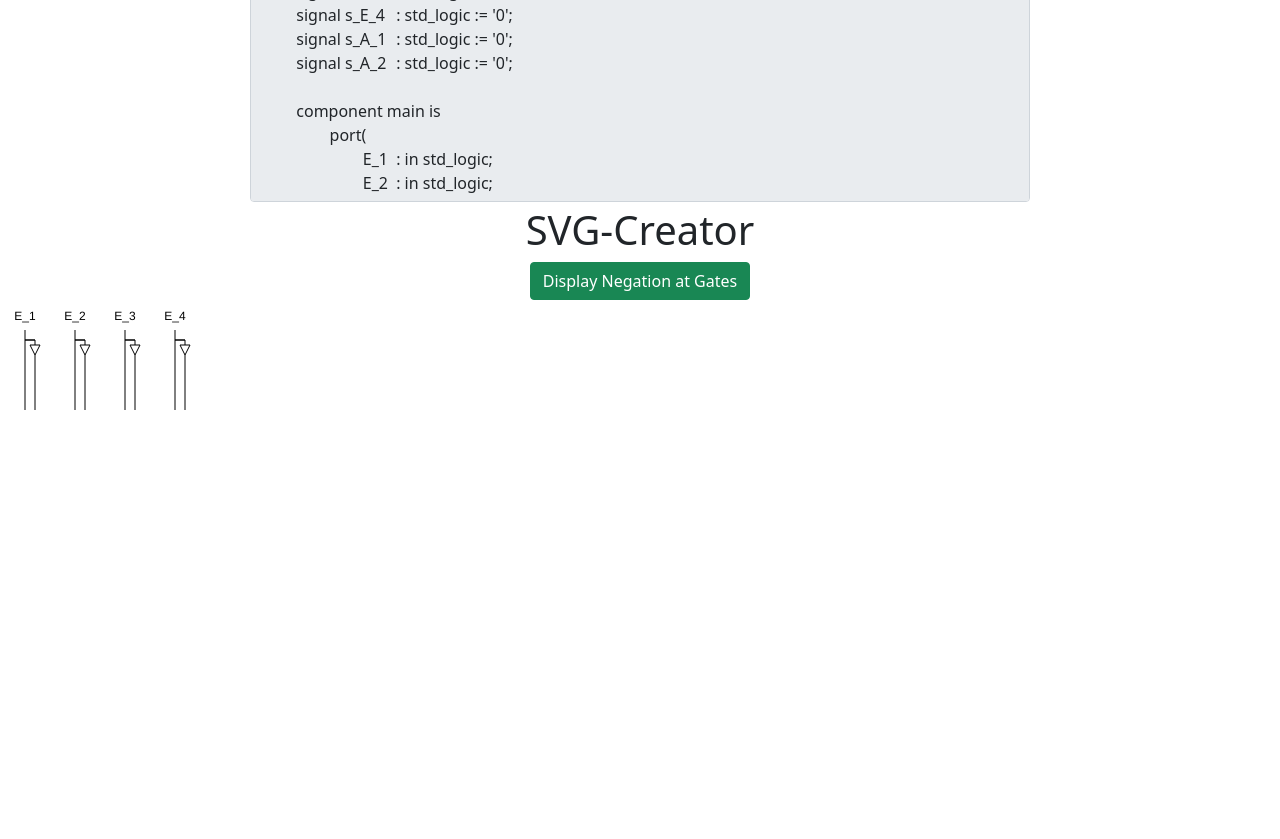
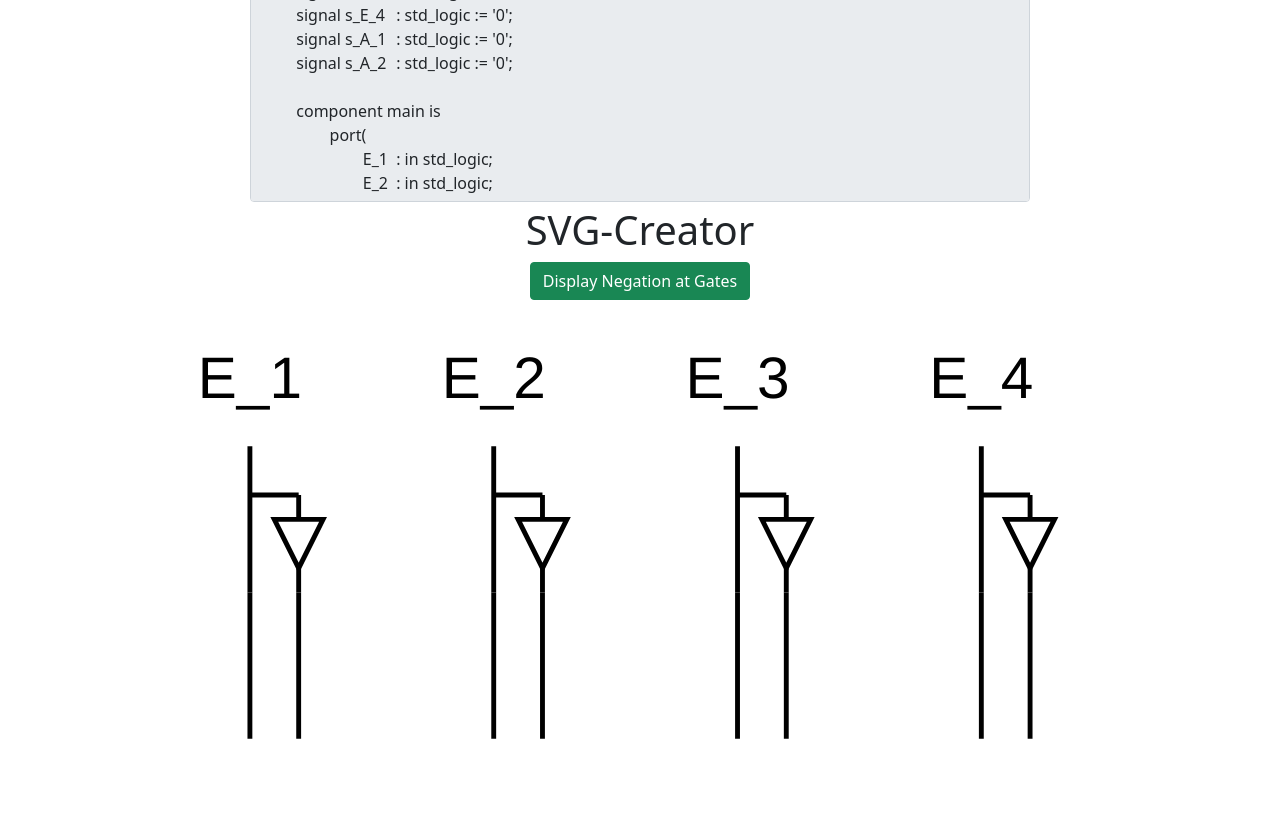
Before and after one commit to davirieser/vhdl_creator, an Electron app: page src/index.html in a window 1280 px wide. Shown: the part 2975-3814 px from the top of the page. Drawn offline with nearby package versions, Linux system fonts and the light colour scheme.

Commit message:
Fixed Issues with SVG-Size

```diff
--- a/src/index.css
+++ b/src/index.css
@@ -1,108 +1,6 @@
-/* body{
-    padding-bottom: 1em;
-    font-family: Arial;
-    font-size: 5;
-    background-color: rgb(65, 65, 65);
-    color: white;
-    margin-top: 5em !important;
-}
-
-.HeaderDiv{
-    margin: 1em;
-    font-size: 200%;
-}
-
-.Header{
-    font-size: 3em;
-}
-
-.HeaderDiv input{
-    font-size: 100%;
-    width: auto;
-    border: none;
-    background-color: inherit;
-}
-
-.no_padding{
-    padding: 0%;
-    margin: 0%;
-}
-
-.truth_table{
-    border: 0.25ex solid white !important;
-    table-layout: auto;
-    border-collapse: collapse;
-}
-
-.truth_table_header{
-    border-bottom: 0.25ex solid white;
-}
-
-.truth_table_header input{
-    border: none;
-}
-
-.truth_table_td{
-    border-right: 0.25ex solid white;
-}
-
-.double_border{
-    border-left: 0.5ex solid white;
-}
-
-.kv_diagram{
-    border-collapse: collapse;
-}
-
-.kv_diagram_td{
-    text-align: center;
-}
-
-.flex_shrink{
-    flex: 0 1 auto !important;
-}
-
-.name_input{
-    background-color: rgb(65, 65, 65);
-    text-align: center;
-}
-
-.logic_input{
-    border: none;
-    background-color: rgb(65, 65, 65);
-    text-align: center;
-}
-
-.span_packet_selector{
-    color: red;
-    cursor: pointer;
-}
-
-.span_packet_selector span{
-    color: red;
-    cursor: pointer;
-}
-
-.selector_div > *{
-    cursor: pointer;
-}
-
-.code_area{
-    height: auto;
-    width: auto;
-    overflow: hidden;
-    font-family: Consolas,"courier new";
-    color: white;
-    padding: 2px;
-    border: 0.1ex solid white;
-    border-radius: 1ex;
-    word-break: break-all;
-}
-
-*/
 
 .svg_container{
-    height: 50rem;
+    width: 80%;
 }
 
 .divTable{
--- a/src/svg-generator.js
+++ b/src/svg-generator.js
@@ -10,9 +10,11 @@ var num_gates = 0;
 var num_negations = 0;
 var num_ellipses = 0;
 var num_texts = 0;
-var current_height = 0;
 var line_spacing = 10;
 var header_y_pos = 20;
+
+var current_height = 0;
+var current_width = 0;
 
 var gate_height_per_input = 25;
 var gate_width = 60;
@@ -60,8 +62,9 @@ function create_svg() {
 
     svg.appendChild(extend_input_lines(current_height));
 
-    svg.setAttribute('width', '100%');
-    svg.setAttribute('height', current_height + header_y_pos);
+    // svg.setAttribute('width', current_width + 5 * distance);
+    // svg.setAttribute('height', current_height + header_y_pos);
+    svg.setAttribute('viewBox', '0 0 ' + (current_width + 5 * distance) + ' ' + (current_height + header_y_pos));
 
     document.getElementById("svg_container").appendChild(svg);
 
@@ -214,6 +217,10 @@ function create_gate(x_pos, y_pos, symbol, negated) {
     gate_container.appendChild(gate_connectors);
     gate_container.appendChild(gate_outline);
 
+    if(current_width < (x_pos + gate_width + gate_input_length)){
+        current_width = (x_pos + gate_width + gate_input_length);
+    }
+
     return gate_container;
 
 }
@@ -279,17 +286,16 @@ function create_input_lines() {
 function extend_input_lines(length) {
 
     var i;
-    var header_y_pos = 20;
-    var line_spacing = 10;
     var column_spacing;
+    var top_distance = (header_y_pos + (2 * line_spacing) + (distance * 4));
     var container = document.createElementNS("http://www.w3.org/2000/svg", 'g');
 
     for(i = 0; i < input_signal_names.length; i++) {
 
         column_spacing = (5 * distance) + (i * 10 * distance);
 
-        container.appendChild(create_input_line(column_spacing,(header_y_pos + (2 * line_spacing) + (distance * 4)),length));
-        container.appendChild(create_input_line((column_spacing + (2 * distance)),(header_y_pos + (2 * line_spacing) + (distance * 4)),length));
+        container.appendChild(create_input_line(column_spacing,top_distance,length - top_distance));
+        container.appendChild(create_input_line((column_spacing + (2 * distance)),top_distance,length - top_distance));
 
     }
 
@@ -313,6 +319,10 @@ function create_line(x_pos1, y_pos1, x_pos2, y_pos2) {
     input_line.setAttribute('stroke-miterlimit', '10');
     input_line.setAttribute('id', 'path' + (num_paths++));
     input_line.setAttribute('pointer-events', 'none');
+
+    if(current_width < x_pos2){
+        current_width = x_pos2;
+    }
 
     return input_line;
 
@@ -450,9 +460,8 @@ function connect_packet_outputs(gate_start_index, num_gates) {
 
     for(i = 0; i < num_gates; i ++) {
 
-        // TODO With multiple Gates the Connections overlap
-
-        break_distance = 2 * line_spacing * (Math.abs(Math.floor(num_gates/2) - i) / (num_gates/2));
+        // TODO Doesn't work if num_inputs is dividable by 2
+        break_distance = 2 * line_spacing * ((Math.abs(Math.floor(num_gates/2) - i) / (num_gates/2)));
 
         connection = document.createElementNS("http://www.w3.org/2000/svg", "path");
 
```
